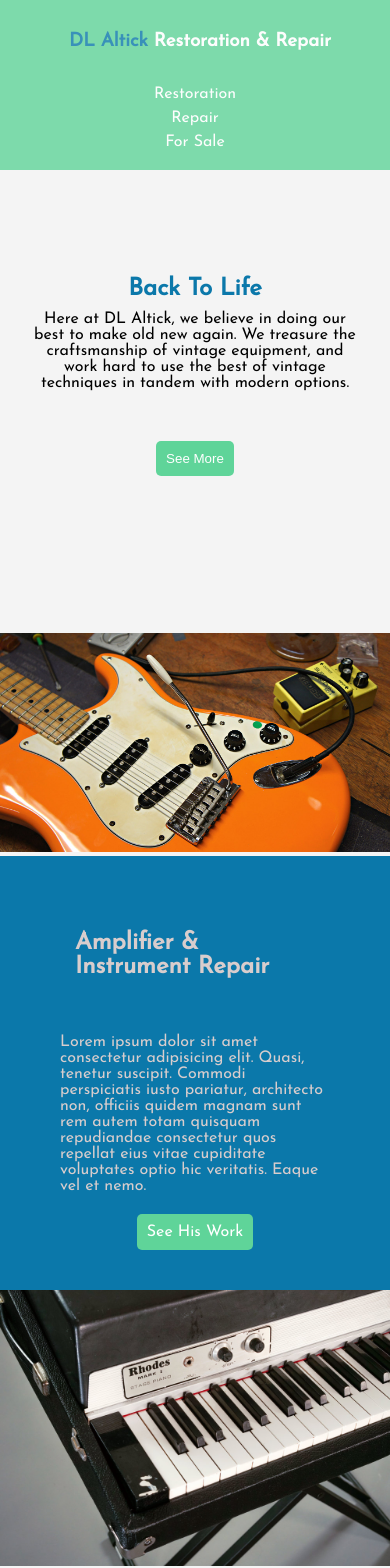
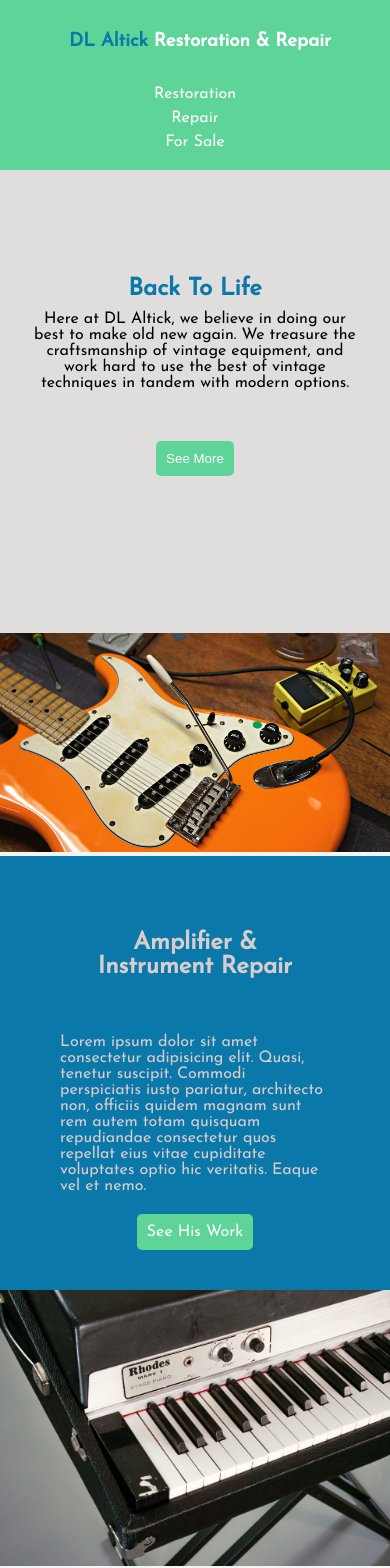
Before and after one commit to paytonagreen/AltickMusicWebsite, a React (Create React App) app: page /restoration in a window 390 px wide. Shown: the top 1568 px of the page. Built offline with nearby package versions, Linux system fonts and the light colour scheme.

Commit message:
navbar edits, section dimensions

```diff
--- a/public/index.html
+++ b/public/index.html
@@ -6,8 +6,8 @@
     <meta name="viewport" content="width=device-width, initial-scale=1" />
     <meta name="theme-color" content="#000000" />
     <meta
-      name="description"
-      content="Web site created using create-react-app"
+      name="DL Altick | Restoration & Repair"
+      content="DL Altick wurlitzer rhodes instrument repair"
     />
     <link rel="apple-touch-icon" href="%PUBLIC_URL%/logo192.png" />
     <!--
@@ -24,7 +24,7 @@
       work correctly both with client-side routing and a non-root public URL.
       Learn how to configure a non-root public URL by running `npm run build`.
     -->
-    <title>React App</title>
+    <title>DL Altick | Restoration & Repair</title>
   </head>
   <body>
     <noscript>You need to enable JavaScript to run this app.</noscript>
--- a/src/style.scss
+++ b/src/style.scss
@@ -1,4 +1,5 @@
 @import url('https://fonts.googleapis.com/css?family=Josefin+Sans&display=swap');
+$navbar-height: 70px;
 
 * {
     margin: 0;
@@ -41,8 +42,7 @@ a {
     /* Flex Columns */
 .flex-columns {
     display: flex;
-    width: 100%;
-    max-height: 90vh;
+    width: 100%
 }
 
 .flex-columns .column-1 {
@@ -67,6 +67,7 @@ a {
 .flex-columns .column-2 h2 {
     padding: 15px;
     margin: 20px;
+    text-align: center;
 }
 
 .flex-columns .column-2 p {
@@ -142,8 +143,8 @@ header {
     background-color: #5fd499;
     overflow: hidden;
     color: #fff;
-    height: 70px;
-    opacity: .8;
+    height: $navbar-height;
+    opacity: 1;
     float: top;
     position: fixed;
     width: 100%;
@@ -218,6 +219,7 @@ header {
   /* Restoration */
 
 #examples {
+    background-color: #e0dddd;
     display: flex;
     flex-direction: column;
     height: 100%;
@@ -226,7 +228,7 @@ header {
     justify-content: center;
     align-items: center;
     min-height: 75vh;
-    padding-top: 70px;
+    padding-top: $navbar-height;
 }
 
 #examples h2 {
@@ -242,8 +244,10 @@ header {
 }
 
 @media (max-width:768px) {
+    $navbar-height: 170px;
+
     header {
-        height: 170px;
+        height: $navbar-height;
     }
 
     .flex-container {
@@ -281,8 +285,6 @@ header {
     }
 
     #examples {
-        padding-top: 170px;
+        padding-top: $navbar-height;
     }
-
-
 }
```
Also changed, not shown: 1 other file (tests, documents, lock files or other folders).
